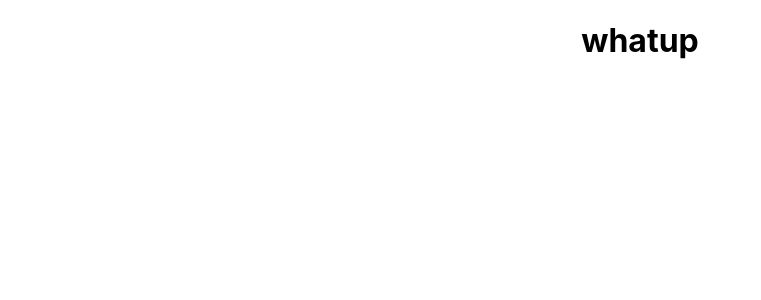
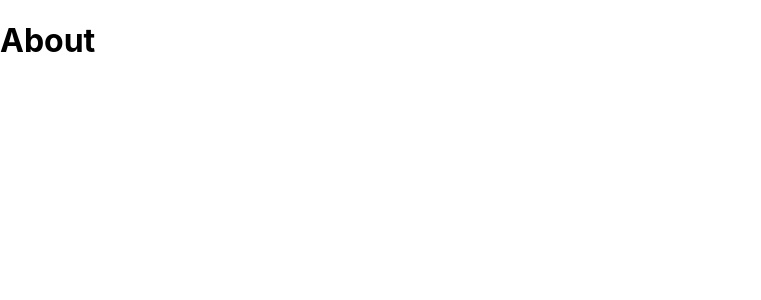
Before and after one commit to duncan-io/ecom-example, a React (Create React App) app: page /about in a window 1280 px wide. Shown: the top 300 px of the page, without its empty margins (0-761 px from the left). Built offline with nearby package versions, Linux system fonts and the light colour scheme.

Commit message:
Add router and pages

```diff
--- a/src/App.js
+++ b/src/App.js
@@ -1,11 +1,20 @@
-
+import React from "react";
+import { BrowserRouter, Routes, Route } from "react-router-dom";
 import './styling/App.css';
+import Home from "./Pages/Home";
+import Shop from "./Pages/Shop";
+import About from "./Pages/About";
 
 const App = () => {
   return (
-    <div className="App">
-      <h1>whatup</h1>
-    </div>
+    <BrowserRouter>
+      <Routes>
+        <Route path="/" element={<Home />} />
+        <Route path="/shop" element={<Shop />} />
+        <Route path="/about" element={<About />} />
+
+      </Routes>
+    </BrowserRouter>
   );
 }
 
--- /dev/null
+++ b/src/Pages/About.js
@@ -0,0 +1,9 @@
+import React from "react";
+
+const About = () => {
+    return (
+        <h1>About</h1>
+    )
+}
+
+export default About
--- /dev/null
+++ b/src/Pages/Home.js
@@ -0,0 +1,9 @@
+import React from "react";
+
+const Home = () => {
+    return (
+        <h1>Home</h1>
+    )
+}
+
+export default Home
--- /dev/null
+++ b/src/Pages/Shop.js
@@ -0,0 +1,9 @@
+import React from "react";
+
+const Shop = () => {
+    return (
+        <h1>Shop</h1>
+    )
+}
+
+export default Shop
```
